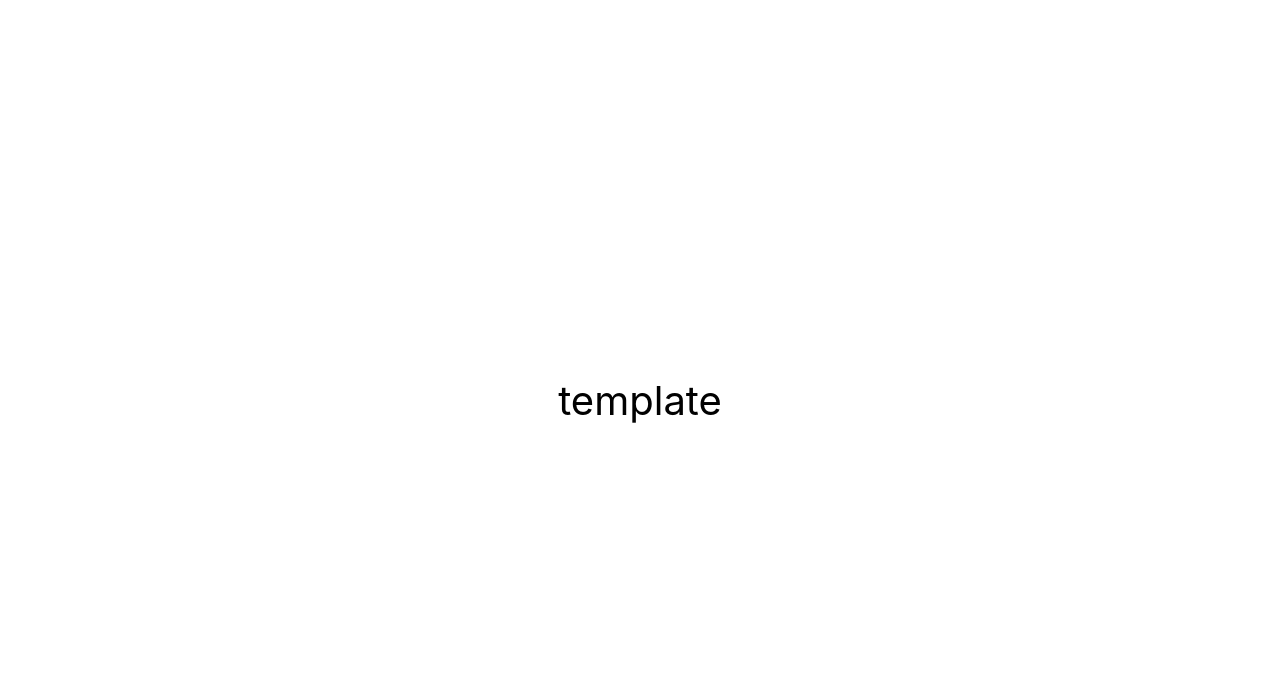
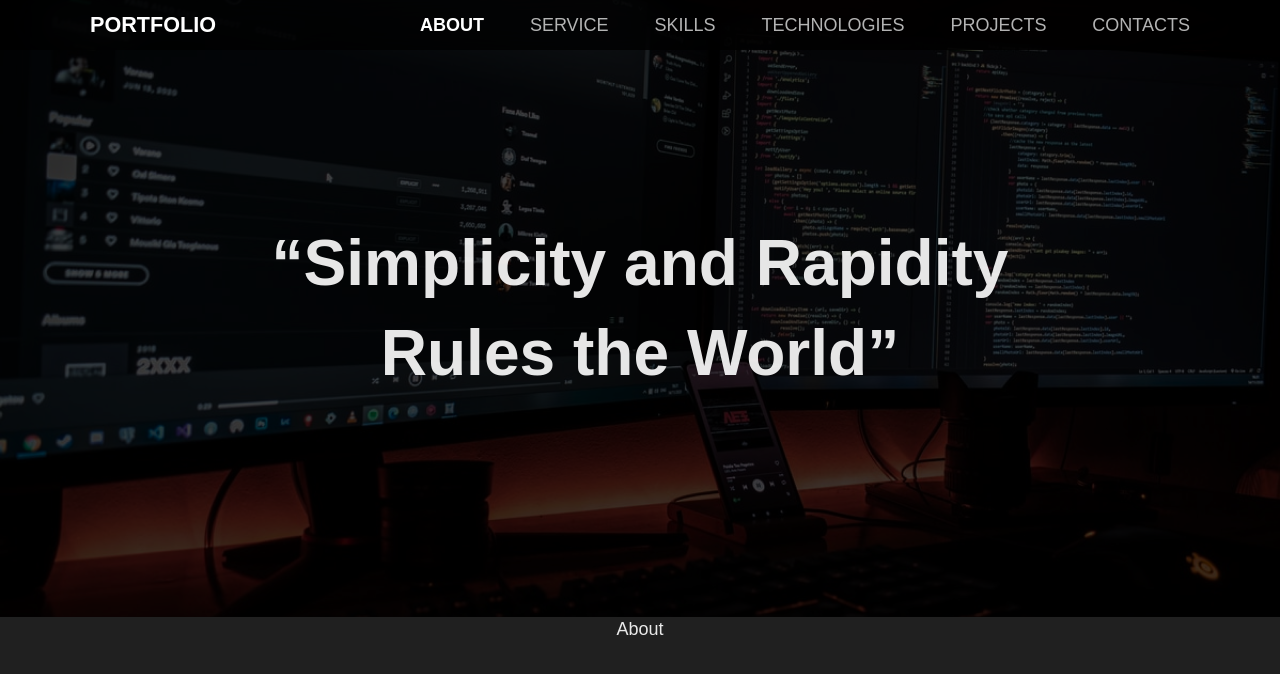
Before and after one commit to bilenkomike/portfolio, a React (Create React App) app: page / in a window 1280 px wide. Shown: the top 674 px of the page. Built offline with nearby package versions, Linux system fonts and the light colour scheme.

Commit message:
intro block with header

```diff
--- a/package.json
+++ b/package.json
@@ -10,6 +10,7 @@
     "react": "^18.1.0",
     "react-dom": "^18.1.0",
     "react-scripts": "5.0.1",
+    "styled-components": "^5.3.6",
     "web-vitals": "^2.1.3"
   },
   "scripts": {
--- a/src/components/App.jsx
+++ b/src/components/App.jsx
@@ -1,16 +1,14 @@
+import Intro from './Intro/Intro';
+import Header from './Header/Header';
+import Title from './Title/Title'
+
+
 export const App = () => {
   return (
-    <div
-      style={{
-        height: '100vh',
-        display: 'flex',
-        justifyContent: 'center',
-        alignItems: 'center',
-        fontSize: 40,
-        color: '#010101'
-      }}
-    >
-      template
-    </div>
+    <>
+      <Header />
+      <Intro />
+      <Title>About</Title>
+    </>
   );
 };
--- /dev/null
+++ b/src/components/Header/Header.jsx
@@ -0,0 +1,28 @@
+import {useState} from 'react';
+
+import { Header as HeaderS, Nav } from './Header.styled';
+import Link from '../Link/Link';
+
+const Header = props => {
+    const [activeLink, setActiveLink] = useState('about');
+
+    const handleClick = (link) => {
+        setActiveLink(link);
+    }
+
+    const links = ['About','Service','Skills','Technologies','Projects','Contacts'];
+
+
+    return <HeaderS>
+        <Nav>
+            <Link noClick logo>Portfolio</Link>
+        </Nav>
+        <Nav>
+            {links.map(link => <Link key={link.toLowerCase()} onLinkHandle={handleClick} active={activeLink}>{link}</Link>)}
+            {/* <Link active={activeLink}  >About</Link> */}
+            {/* onLinkCLick={} */}
+        </Nav>
+    </HeaderS>
+}
+
+export default Header;
--- /dev/null
+++ b/src/components/Header/Header.styled.jsx
@@ -0,0 +1,36 @@
+import styled from 'styled-components';
+
+
+export const Header = styled.header`
+
+    position: fixed;
+    top: 0;
+    left: 0;
+    z-index: 4;
+
+    display: flex;
+    width: 100vw;
+    padding: 10px 90px;
+    justify-content: space-between;
+    align-items: center;
+
+    box-sizing: border-box;
+
+    background-color: rgba(0,0,0,.75);
+    backdrop-filter: blur(20px);
+
+    user-select: none;
+`;
+
+export const Nav = styled.nav`
+    display: flex;
+    justify-content: space-between;
+
+    &:first-child {
+        width: 10%;
+    }
+    &:last-child {
+        width: 70%;
+    }
+
+`;
--- /dev/null
+++ b/src/components/Intro/Intro.js
@@ -0,0 +1,21 @@
+import { Intro as IntroMain,IntroImg, IntroHover, IntroText } from './Intro.styled';
+import image from './images/bg-image.png';
+
+
+const Intro = props => {
+
+
+    return <IntroMain>
+            <IntroHover >
+                <IntroText>“Simplicity and Rapidity <br />
+                    Rules the World”</IntroText>
+            </IntroHover>
+            <IntroImg src={image}  />
+
+
+
+        </IntroMain>
+}
+
+
+export default Intro;
--- /dev/null
+++ b/src/components/Intro/Intro.styled.jsx
@@ -0,0 +1,37 @@
+import styled from 'styled-components';
+
+
+export const Intro = styled.div`
+    display: block;
+    width: 100%;
+    position: relative;
+
+    user-select: none;
+`;
+
+export const IntroImg = styled.img`
+    display: block;
+    width: 100%;
+`;
+
+export const IntroHover = styled.div`
+    display: flex;
+    width: 100%;
+    justify-content: center;
+    align-items: center;
+    height: 100%;
+    background-color:  rgba(0,0,0,.75);
+    position: absolute;
+    left: 0;
+    top: 0;
+    z-index: 2;
+`;
+
+
+export const IntroText = styled.div`
+    display: block;
+
+    font-weight: 600;
+    text-align: center;
+    font-size: 3.56rem;
+`;
--- /dev/null
+++ b/src/components/Link/Link.jsx
@@ -0,0 +1,16 @@
+
+
+import { NavLink } from './Link.styled';
+
+
+const Link = props => {
+
+
+    const handleLinkClick = (link) => {
+        props.onLinkHandle(link);
+    }
+
+    return <NavLink onClick={() => {!props.noClick && handleLinkClick(props.children.toLowerCase())}} logo={props.logo} active={props.active === props.children.toLowerCase()}>{props.children}</NavLink>
+}
+
+export default Link;
--- /dev/null
+++ b/src/components/Link/Link.styled.jsx
@@ -0,0 +1,15 @@
+import styled from 'styled-components';
+
+
+export const NavLink = styled.span`
+    text-transform: uppercase;
+    font-size: 1rem;
+    font-weight: 400;
+    color: rgba(255,255,255,.7);
+
+    ${props => props.active ? `font-weight: 600; color: #FFF;` : ''};
+    ${props => props.logo ? `font-size: 1.2rem;font-weight: 600; color: #FFF;`: ''}
+
+    cursor: pointer;
+    transition: color .1s linear, font-weight .1s linear;
+`;
--- /dev/null
+++ b/src/components/Title/Title.jsx
@@ -0,0 +1,10 @@
+import { HeaderTitle } from './Title.styled'
+
+
+const Title = props => {
+    return <>
+        <HeaderTitle>{props.children}</HeaderTitle>
+    </>;
+}
+
+export default Title;
--- /dev/null
+++ b/src/components/Title/Title.styled.jsx
@@ -0,0 +1,7 @@
+import styled from 'styled-components';
+
+export const HeaderTitle = styled.h1`
+    display: block;
+    text-align: center;
+
+`;
--- a/src/index.css
+++ b/src/index.css
@@ -1,15 +1,82 @@
+
+/* http://meyerweb.com/eric/tools/css/reset/
+   v2.0 | 20110126
+   License: none (public domain)
+*/
+
+html, body, div, span, applet, object, iframe,
+h1, h2, h3, h4, h5, h6, p, blockquote, pre,
+a, abbr, acronym, address, big, cite, code,
+del, dfn, em, img, ins, kbd, q, s, samp,
+small, strike, strong, sub, sup, tt, var,
+b, u, i, center,
+dl, dt, dd, ol, ul, li,
+fieldset, form, label, legend,
+table, caption, tbody, tfoot, thead, tr, th, td,
+article, aside, canvas, details, embed,
+figure, figcaption, footer, header, hgroup,
+menu, nav, output, ruby, section, summary,
+time, mark, audio, video {
+	margin: 0;
+	padding: 0;
+	border: 0;
+	font-size: 100%;
+	font: inherit;
+	vertical-align: baseline;
+}
+/* HTML5 display-role reset for older browsers */
+article, aside, details, figcaption, figure,
+footer, header, hgroup, menu, nav, section {
+	display: block;
+}
+body {
+	line-height: 1;
+}
+ol, ul {
+	list-style: none;
+}
+blockquote, q {
+	quotes: none;
+}
+blockquote:before, blockquote:after,
+q:before, q:after {
+	content: '';
+	content: none;
+}
+table {
+	border-collapse: collapse;
+	border-spacing: 0;
+}
+
+@import url('https://fonts.googleapis.com/css2?family=Poppins:wght@300;400;500;600&display=swap');
 @import-normalize; /* bring in normalize.css styles */
 
-body {
-  margin: 0;
-  font-family: -apple-system, BlinkMacSystemFont, 'Segoe UI', 'Roboto', 'Oxygen',
-    'Ubuntu', 'Cantarell', 'Fira Sans', 'Droid Sans', 'Helvetica Neue',
-    sans-serif;
-  -webkit-font-smoothing: antialiased;
-  -moz-osx-font-smoothing: grayscale;
+html {
+	font-size: 18px;
 }
 
-code {
-  font-family: source-code-pro, Menlo, Monaco, Consolas, 'Courier New',
-    monospace;
+
+body {
+	display: block;
+	background-color: #202020;
+
+	color: rgba(2552,255,255,.9);
+	font-family: 'Poppins', sans-serif;
+	font-size: 1rem;
+	font-weight: 400;
+	line-height: 1.4;
+
+	scroll-behavior: smooth;
 }
+
+/* @media(max-width: 820px) {
+	html {
+		font-size: 16px;
+	}
+}
+
+@media(max-width: 414px) {
+	html {
+		font-size: 18px;
+	}
+} */
```
Also changed, not shown: src/components/Intro/images/bg-image.png (added), 1 other file (tests, documents, lock files or other folders).
